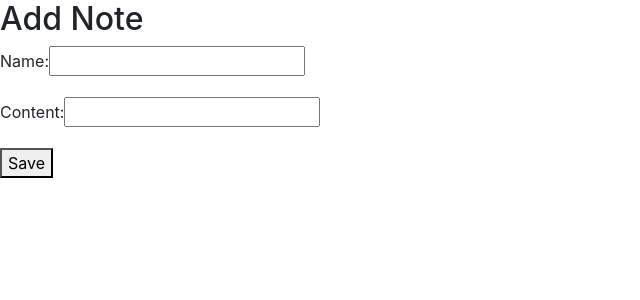
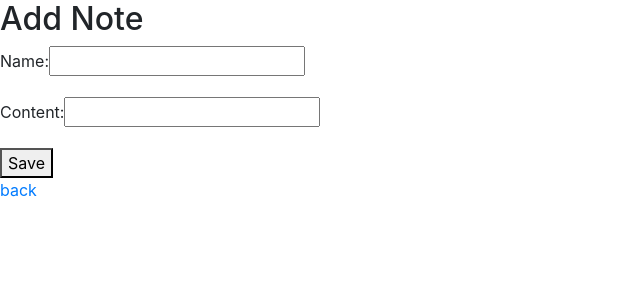
Before and after one commit to rebeccaleighfoster/noteful2, a React (Create React App) app: page /notes/add in a window 1280 px wide. Shown: the top 300 px of the page, without its empty margins (0-640 px from the left). Built offline with nearby package versions, Linux system fonts and the light colour scheme; no server answers.

Commit message:
fixed bugs

```diff
--- a/src/App.js
+++ b/src/App.js
@@ -118,6 +118,12 @@ class App extends React.Component {
   };
 
   addNote = newNote => {
+    console.log(newNote);
+    const { notes } = this.state;
+    notes.push(newNote);
+    this.setState({
+      notes
+    });
   };
 
   render() {
--- a/src/components/AddFolder/index.js
+++ b/src/components/AddFolder/index.js
@@ -1,5 +1,6 @@
 import React from 'react'
 import MyContext from "../MyContext";
+import { Link } from "react-router-dom";
 
 export default class AddFolder extends React.Component {
 
@@ -45,6 +46,11 @@ export default class AddFolder extends React.Component {
                           Save
                       </button>
                   </div>
+                  <div>
+                      <Link to={`/`}>
+                        back
+                      </Link>
+                    </div>
               </form>
             )}
         </MyContext.Consumer>
--- a/src/components/AddNote/AddNote.js
+++ b/src/components/AddNote/AddNote.js
@@ -1,4 +1,5 @@
 import React from 'react'
+import { Link } from "react-router-dom";
 
 import MyContext from "../MyContext";
 
@@ -50,6 +51,13 @@ export default class AddNote extends React.Component {
                           Save
                       </button>
                   </div>
+                  <div className="backButton">
+                    <div>
+                      <Link to={`/`}>
+                        back
+                      </Link>
+                    </div>
+                  </div>
               </form>
             )}
         </MyContext.Consumer>
--- a/src/components/NoteInfo.js
+++ b/src/components/NoteInfo.js
@@ -1,6 +1,7 @@
 import React from "react";
 import MyContext from "./MyContext";
 import { ListGroup } from 'reactstrap';
+import { Link } from "react-router-dom";
 
 const NoteInfo = props => {
   console.log(props)
@@ -15,6 +16,13 @@ return (
               <>
                 <div>{note.name}</div>
                 <div> {note.content}</div>
+                <div className="backButton">
+                    <div>
+                      <Link to={`/`}>
+                        back
+                      </Link>
+                    </div>
+                  </div>
               </>
               );
         }}
--- a/src/components/NotesContainer/Folders/index.js
+++ b/src/components/NotesContainer/Folders/index.js
@@ -17,7 +17,7 @@ export default class Folders extends React.Component {
                   type="button"
                   onClick={() => context.deleteFolder(folder)}
                 >  Delete Folder</button>
-                {context.notes.filter(note => note.folderId === folder.id).length}
+                  number of notes in folder: {context.notes.filter(note => note.folderId === folder.id).length}
               </ListGroupItem>
             )
             )
```
